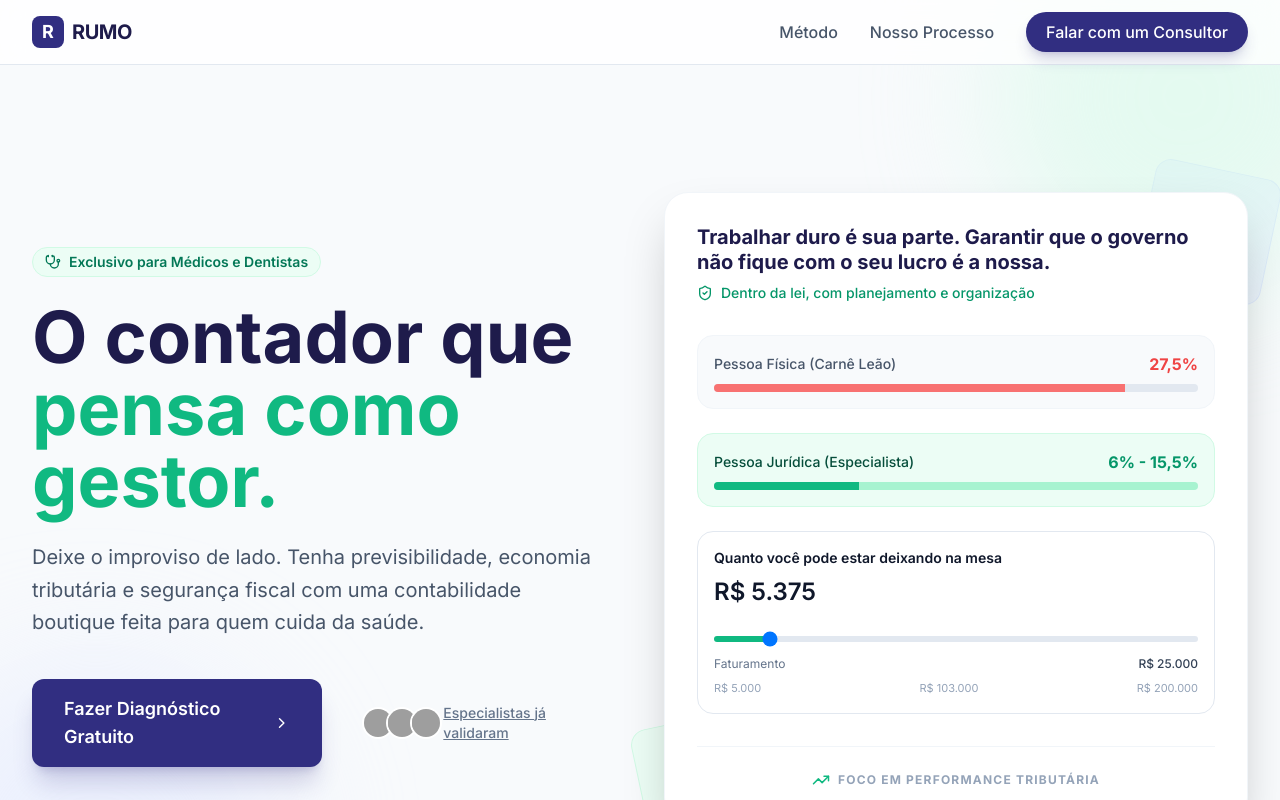
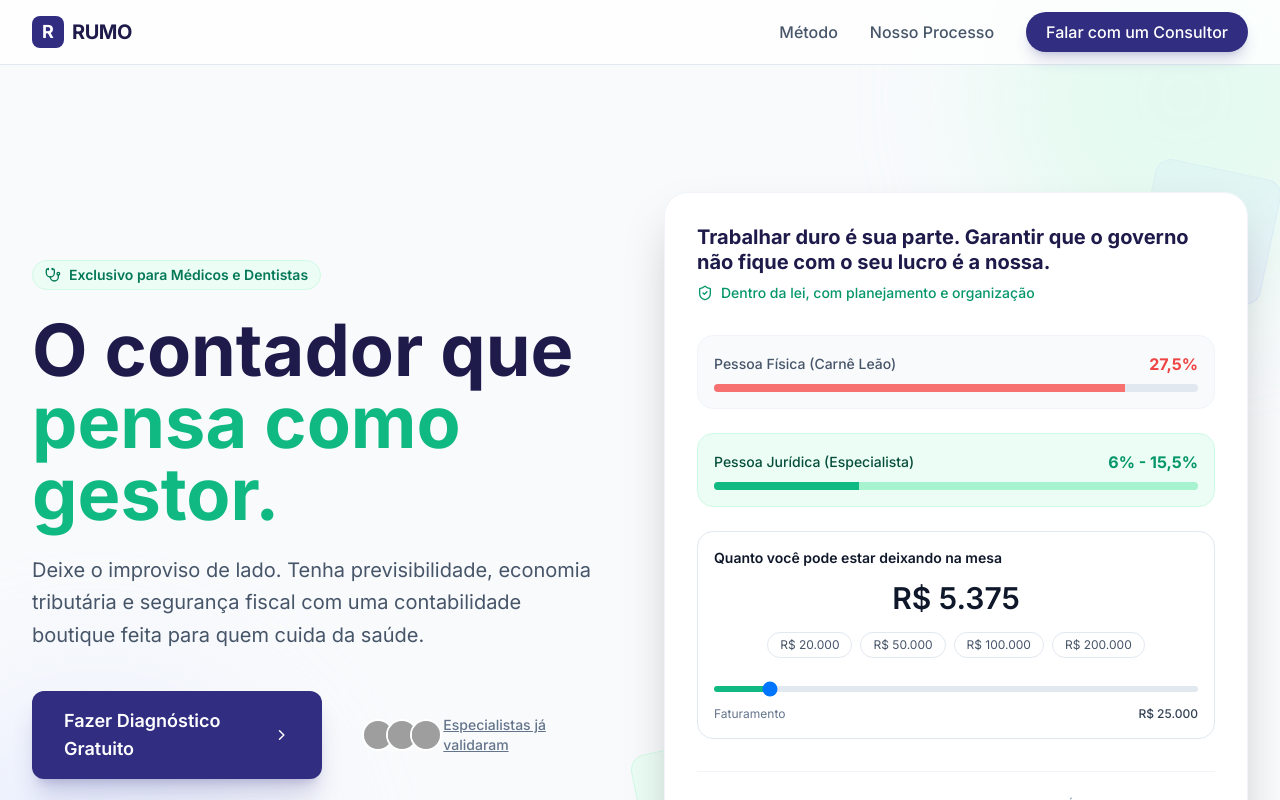
Before and after one commit to joaopschultz/rumocontabilidade, a React (Vite) app: page / in a window 1280 px wide. Shown: the top 800 px of the page. Built offline with nearby package versions, Linux system fonts and the light colour scheme; grey boxes are pictures that could not be loaded.

Commit message:
Slider improvements

```diff
--- a/components/SavingsSlider.tsx
+++ b/components/SavingsSlider.tsx
@@ -28,21 +28,47 @@ export default function SavingsSlider({
   const savings = useMemo(() => revenue * deltaPct, [revenue, deltaPct]);
   const pct = useMemo(() => ((revenue - min) / (max - min)) * 100, [revenue, min, max]);
 
-  const mid = useMemo(() => Math.round(((min + max) / 2) / step) * step, [min, max, step]);
+  const presets = useMemo(() => {
+    const values = [20000, 50000, 100000, 200000].filter((v) => v >= min && v <= max);
+    // garante que bate no step
+    return values.map((v) => Math.round(v / step) * step);
+  }, [min, max, step]);
 
   return (
     <div className="mt-4 rounded-2xl border border-slate-200 bg-white p-4">
-      {/* Título */}
+      {/* título */}
       <div className="text-sm font-semibold text-slate-900">
         Quanto você pode estar deixando na mesa
       </div>
 
-      {/* Valor principal (economia) */}
-      <div className="mt-2 text-2xl font-semibold text-slate-900">
+      {/* valor principal centralizado */}
+      <div className="mt-3 text-center text-3xl font-semibold text-slate-900">
         {formatBRL(savings)}
       </div>
 
-      {/* Slider */}
+      {/* presets (opcional, mas melhora muito a UX) */}
+      <div className="mt-4 flex flex-wrap justify-center gap-2">
+        {presets.map((v) => {
+          const active = v === revenue;
+          return (
+            <button
+              key={v}
+              type="button"
+              onClick={() => setRevenue(v)}
+              className={[
+                "rounded-full border px-3 py-1 text-xs transition",
+                active
+                  ? "border-emerald-200 bg-emerald-50 text-emerald-700"
+                  : "border-slate-200 bg-white text-slate-600 hover:bg-slate-50",
+              ].join(" ")}
+            >
+              {formatBRL(v)}
+            </button>
+          );
+        })}
+      </div>
+
+      {/* slider */}
       <div className="mt-4">
         <input
           type="range"
@@ -64,17 +90,10 @@ export default function SavingsSlider({
         />
       </div>
 
-      {/* Linha: Faturamento + valor */}
-      <div className="mt-2 flex items-baseline justify-between gap-3">
+      {/* linha mínima de contexto (sem poluir) */}
+      <div className="mt-2 flex items-baseline justify-between">
         <div className="text-xs text-slate-500">Faturamento</div>
         <div className="text-xs font-medium text-slate-700">{formatBRL(revenue)}</div>
-      </div>
-
-      {/* Marcadores discretos */}
-      <div className="mt-2 flex justify-between text-[11px] text-slate-400">
-        <span>{formatBRL(min)}</span>
-        <span>{formatBRL(mid)}</span>
-        <span>{formatBRL(max)}</span>
       </div>
     </div>
   );
```
